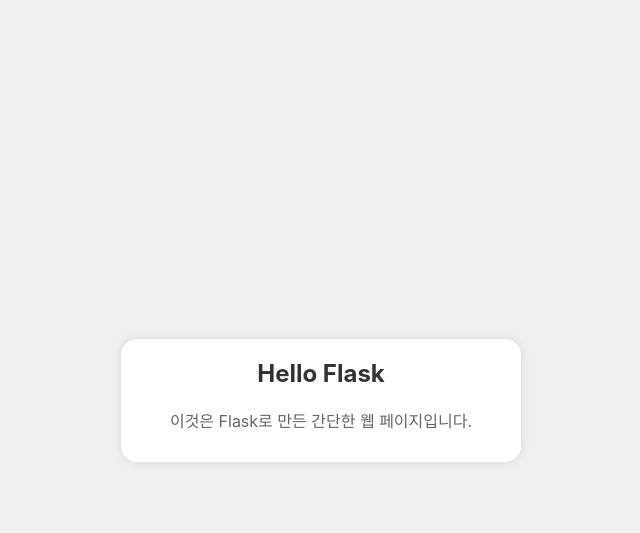
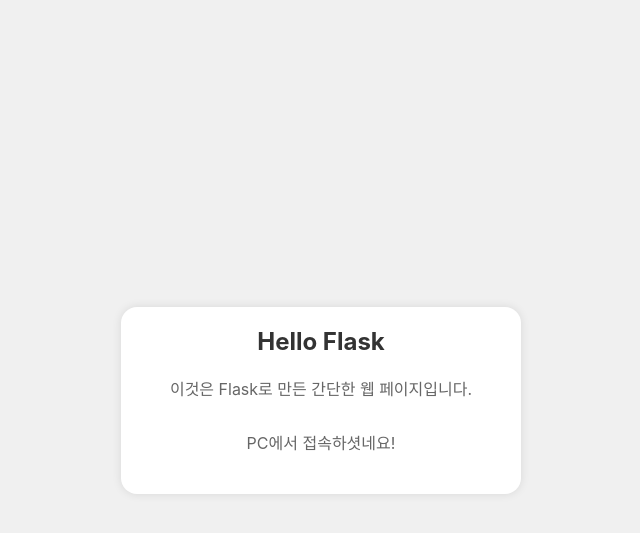
Before and after one commit to Habeom/protest, a Flask app: page / in a window 1280 px wide. Shown: the top 533 px of the page, without its empty margins (319-959 px from the left). Run offline with Flask 3, Linux system fonts and the light colour scheme.

Commit message:
다섯번째 수업

```diff
--- a/templates/index.html
+++ b/templates/index.html
@@ -18,6 +18,8 @@
             {% else %}
             <p class="mobile-message">모바일 기기에서 접속하셨네요!</p>
             {% endif %}
+        {% else %}
+        <p class="mobile-message">PC에서 접속하셧네요!</p>
         {% endif %}
     </div>
 </body>
```
